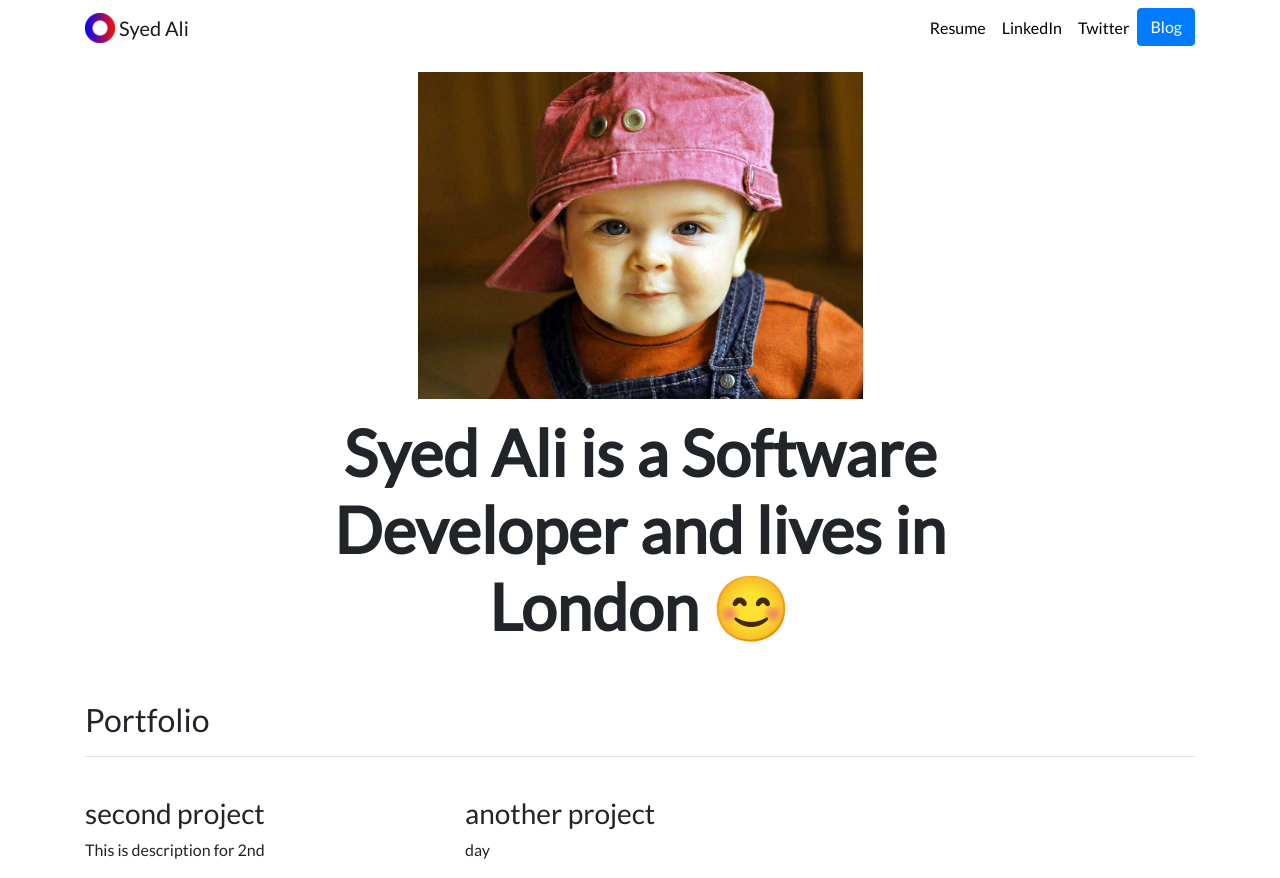
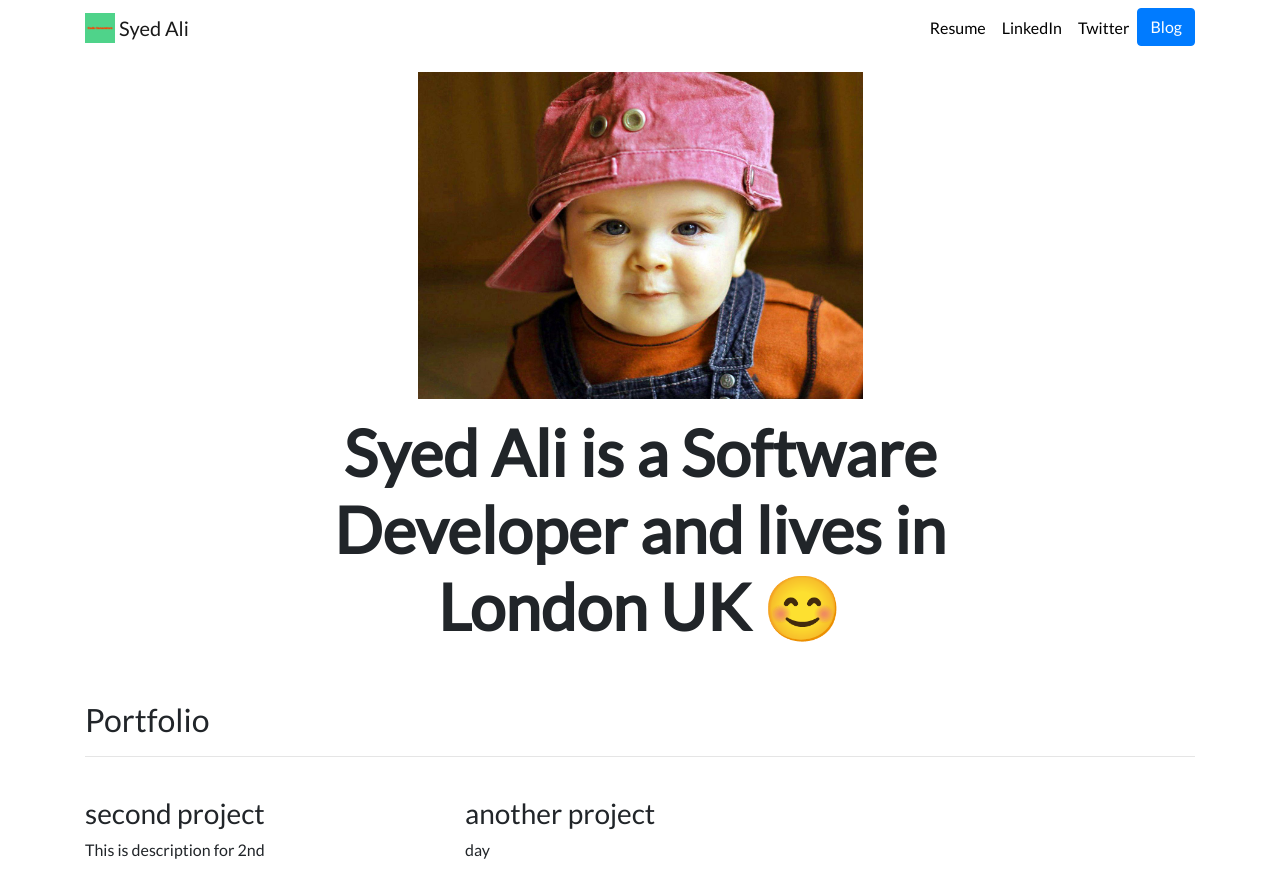
Before and after one commit to Syed476/django_projects, a Django app: page / in a window 1280 px wide. Run offline with Django 4.2, Linux system fonts and the light colour scheme; data comes from the database, SQL or seed files in the repository; some libraries are stand-ins or nearby versions.

Commit message:
project updated

```diff
--- a/personal_portfolio-project/portfolio/templates/portfolio/base.html
+++ b/personal_portfolio-project/portfolio/templates/portfolio/base.html
@@ -11,10 +11,11 @@
   <link rel="stylesheet" href="https://stackpath.bootstrapcdn.com/bootstrap/4.4.1/css/bootstrap.min.css" integrity="sha384-Vkoo8x4CGsO3+Hhxv8T/Q5PaXtkKtu6ug5TOeNV6gBiFeWPGFN9MuhOf23Q9Ifjh" crossorigin="anonymous">
 
   <link rel="stylesheet" href="{% static "portfolio/custom.css" %}">
+  <link rel="icon" type="image/png" href="{% static "portfolio/my_logo.png" %}">
+
 
   <link href="https://fonts.googleapis.com/css?family=Lato&display=swap" rel="stylesheet">
 
-  <link rel="icon" type="image/png" href="{% static "portfolio/Logo.png" %}">
 
   <title>Syed Maqsood Ali</title>
 </head>
@@ -24,7 +25,7 @@
   <nav id="topNav" class="navbar navbar-expand-md navbar-light">
     <div class="container">
       <a class="navbar-brand" href="{% url 'home' %}">
-        <img src="{% static "portfolio/Logo.png" %}" width="30" height="30" class="d-inline-block align-top" alt="Nick's Logo">
+        <img src="{% static "portfolio/my_logo.png" %}" width="30" height="30" class="d-inline-block align-top" alt="Nick's Logo">
         <span>Syed Ali</span>
       </a>
       <button class="navbar-toggler" type="button" data-toggle="collapse" data-target="#navbarNav" aria-controls="navbarNav" aria-expanded="false" aria-label="Toggle navigation">
--- a/personal_portfolio-project/portfolio/templates/portfolio/home.html
+++ b/personal_portfolio-project/portfolio/templates/portfolio/home.html
@@ -12,7 +12,7 @@
 
 <div class="row justify-content-center mb-3">
   <div class="col-md-9 text-center">
-    <h1 id="hometext" class="font-weight-bold">Syed Ali is a Software Developer and lives in London 😊</h1>
+    <h1 id="hometext" class="font-weight-bold">Syed Ali is a Software Developer and lives in London UK 😊</h1>
   </div>
 </div>
 
```
Also changed, not shown: personal_portfolio-project/portfolio/static/portfolio/Logo.png (deleted), personal_portfolio-project/portfolio/static/portfolio/my_logo.png (added).
